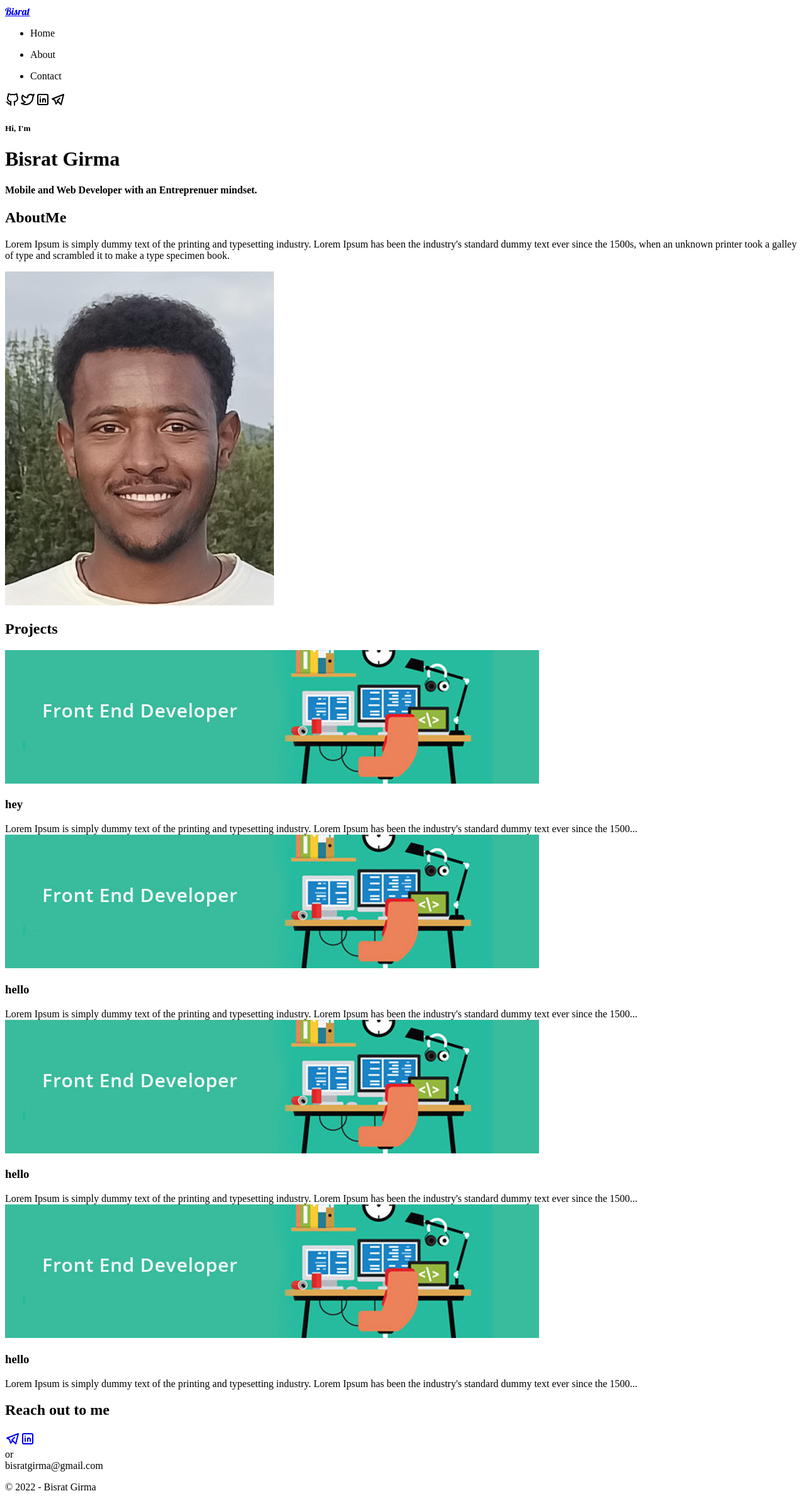
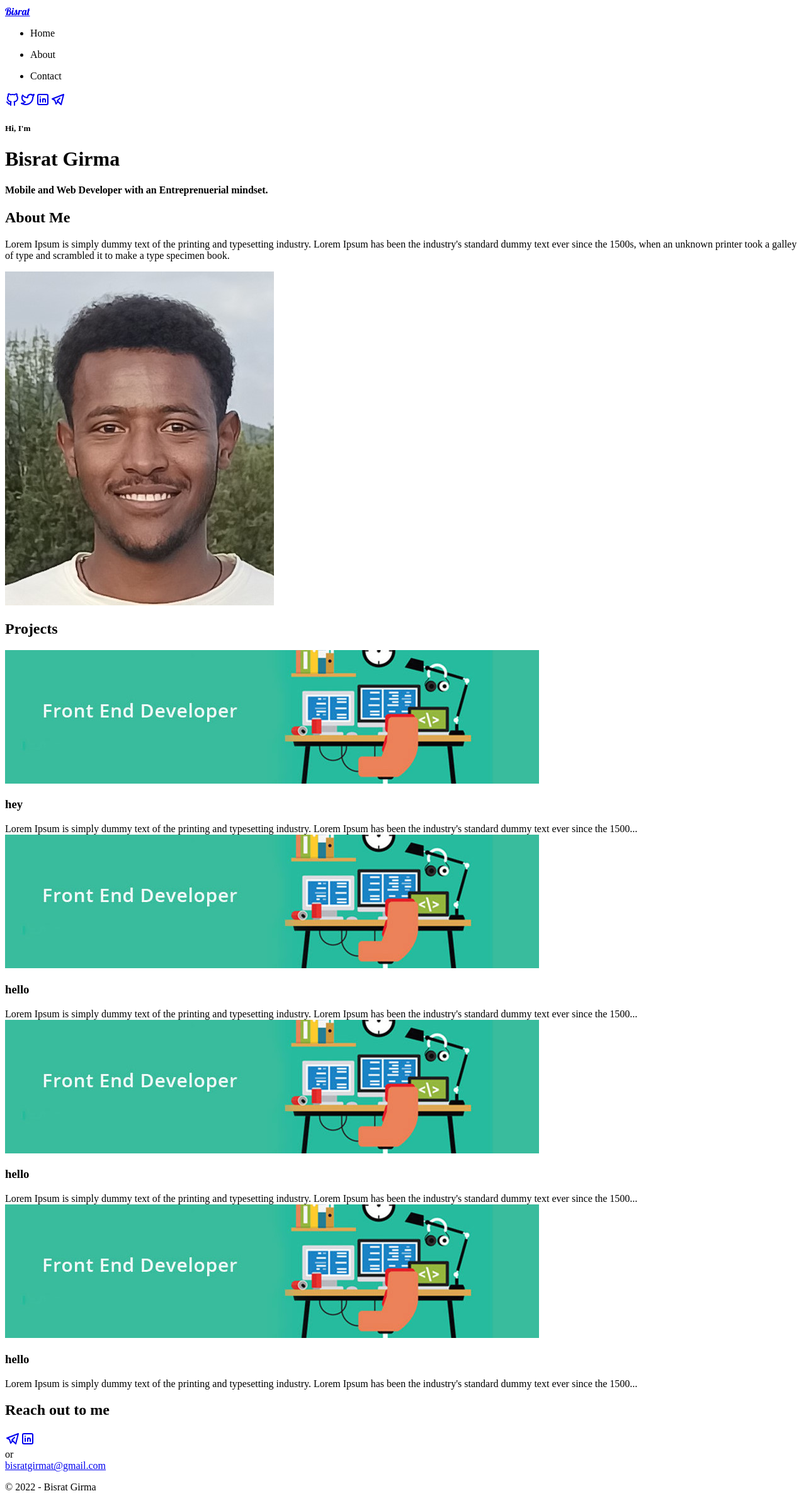
Before and after one commit to BisratGirma/portfolio-next, a Next.js app: page / in a window 1280 px wide. Shown: the whole page at 63% size. Built offline with nearby package versions, Linux system fonts and the light colour scheme.

Commit message:
preparing hover on every element

```diff
--- a/components/AboutMe.tsx
+++ b/components/AboutMe.tsx
@@ -7,7 +7,7 @@ const bio =
 export const AboutMe = () => {
   return (
     <div className="flex flex-col px-36 gap-9 my-20">
-      <h2 className="text-8xl">AboutMe</h2>
+      <h2 className="text-8xl">About Me</h2>
       <div className="flex gap-24">
         <p className="text-[30px] w-2/3 text-justify">
           {bio}
--- a/components/Contact.tsx
+++ b/components/Contact.tsx
@@ -20,7 +20,9 @@ const Contact = () => {
         </div>
         <span className="text-2xl">or</span>
         <div className="text-3xl">
-          bisratgirma@gmail.com
+          <a href="mailto:bisatgirmat@gmail.com">
+            bisratgirmat@gmail.com
+          </a>
         </div>
       </div>
     </div>
--- a/components/Header.tsx
+++ b/components/Header.tsx
@@ -19,7 +19,7 @@ export const Header = ({ navs, links }: Props) => {
   return (
     <header className="fixed z-50 w-screen flex justify-between items-center pt-5 px-28 bg-white bg-opacity-80 backdrop-blur-md text-black">
       <div id="logo" className={inter.className}>
-        <Link href="#" className="text-4xl">
+        <Link href="#" className="text-4xl ">
           Bisrat
         </Link>
       </div>
@@ -27,21 +27,22 @@ export const Header = ({ navs, links }: Props) => {
       <ul className="flex gap-16">
         {navs.map((item, k) => (
           <li key={k} className="cursor-pointer">
-            <p className="hover:font-[480]">{item}</p>
+            <p className="hover:font-[495] hover:text-blue-900 hover:text-[1.1rem] ">
+              {item}
+            </p>
           </li>
         ))}
       </ul>
       <div className="flex gap-6">
-        {links?.map(
-          (element, k) =>
-            // <Link
-            //   key={k}
-            //   className="hover:text-black cursor-pointer"
-            //   href={element.link}
-            // >
-            element.element
-            // </Link>
-        )}
+        {links?.map((element, k) => (
+          <Link
+            key={k}
+            className="hover:text-blue-900  cursor-pointer"
+            href={element.link}
+          >
+            {element.element}
+          </Link>
+        ))}
       </div>
     </header>
   );
--- a/components/Hero.tsx
+++ b/components/Hero.tsx
@@ -4,12 +4,10 @@ export const Hero = () => {
   return (
     <div className="flex justify-around gap-24 pt-44 mb-20">
       <div className="flex flex-col gap-3">
-        <h5>
-           Hi, I&apos;m
-        </h5>
+        <h5>Hi, I&apos;m</h5>
         <h1 className="text-6xl">Bisrat Girma</h1>
         <h4 className="text-2xl">
-          Mobile and Web Developer with an Entreprenuer
+          Mobile and Web Developer with an Entreprenuerial
           mindset.
         </h4>
       </div>
```
